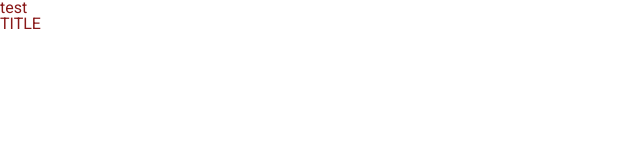
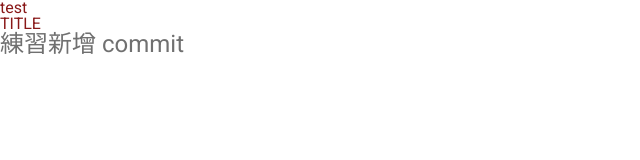
Before and after one commit to soplee2022/11-01-Web-demo, a website: page index.html in a window 1280 px wide. Shown: the whole page, without its empty margins (0-640 px from the left). Drawn offline with Linux system fonts and the light colour scheme.

Commit message:
新增h2

```diff
--- a/index.html
+++ b/index.html
@@ -18,5 +18,6 @@
 <body>
     <h1>test</h1>
     <h1>TITLE</h1>
+    <h2>練習新增 commit</h2>
 </body>
 </html>
--- a/scss/_index.scss
+++ b/scss/_index.scss
@@ -1,3 +1,8 @@
 h1{
     color: $red;
 }
+
+h2{
+    color: $gray;
+    font-size: $font-24px;
+}
```
Also changed, not shown: scss/all.css, 1 other file.
